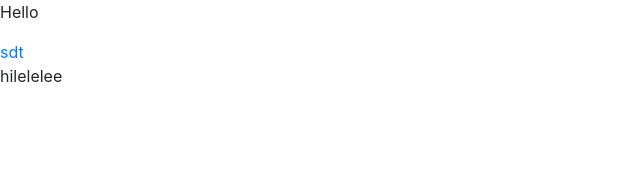
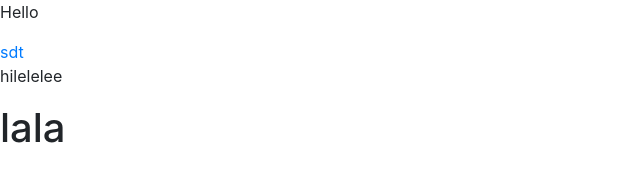
Before and after one commit to bimbimvqt/Testing-capstone, a plain HTML site: page index.html in a window 1280 px wide. Shown: the whole page, without its empty margins (0-640 px from the left). Drawn offline with nearby package versions, Linux system fonts and the light colour scheme.

Commit message:
add section

```diff
--- a/index.html
+++ b/index.html
@@ -28,6 +28,9 @@
         </p>
       </div>
     </header>
+    <section class="hihi">
+      <h1>lala</h1>
+    </section>
     <!-- Optional JavaScript -->
     <!-- jQuery first, then Popper.js, then Bootstrap JS -->
     <script
```
